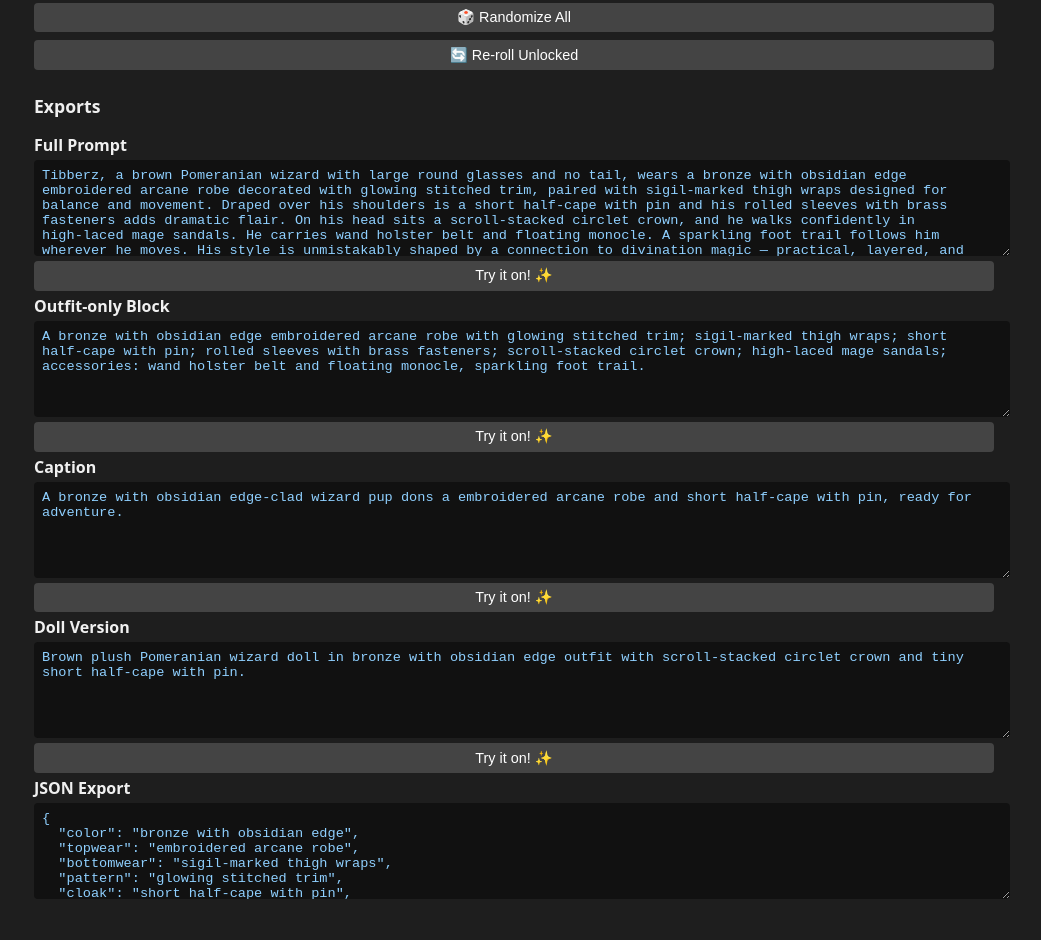
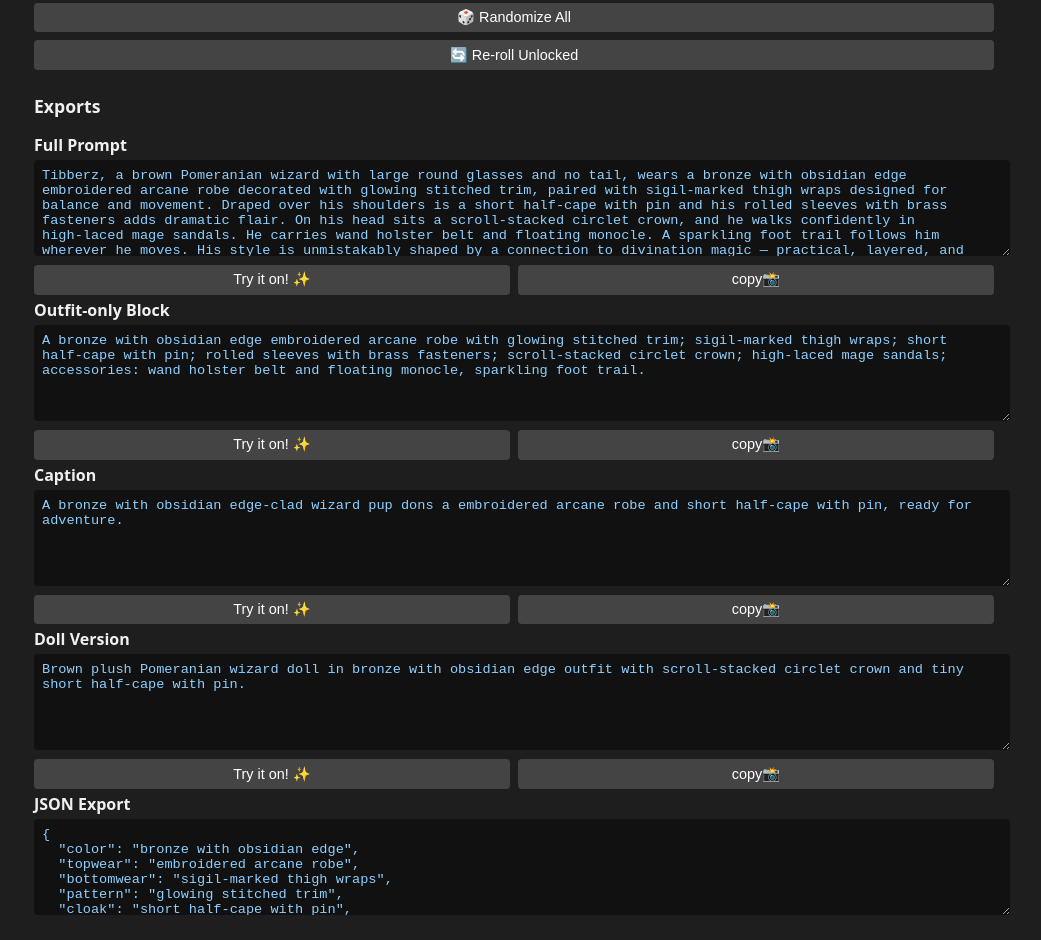
Before and after one commit to richiewg3/tibberz-prompt-generator, a plain HTML site: page index.html in a window 1280 px wide. Shown: the part 826-1766 px from the top of the page, without its empty margins (126-1167 px from the left). Drawn offline with Linux system fonts and the light colour scheme.

Commit message:
Add copy buttons for outputs

```diff
--- a/index.html
+++ b/index.html
@@ -57,9 +57,13 @@
       mapping.forEach(({ id, label }) => {
         const textarea = document.getElementById(id);
         if (!textarea) return;
-        const button = document.createElement('button');
-        button.textContent = label;
-        button.addEventListener('click', () => {
+
+        const group = document.createElement('div');
+        group.className = 'btn-group';
+
+        const tryBtn = document.createElement('button');
+        tryBtn.textContent = label;
+        tryBtn.addEventListener('click', () => {
           const prompt = textarea.value.trim();
           if (prompt) {
             const url =
@@ -68,7 +72,21 @@
             window.open(url, '_blank');
           }
         });
-        textarea.parentNode.insertBefore(button, textarea.nextSibling);
+
+        const copyBtn = document.createElement('button');
+        copyBtn.textContent = 'copy📸';
+        copyBtn.addEventListener('click', () => {
+          const prompt = textarea.value.trim();
+          if (prompt) {
+            navigator.clipboard.writeText(prompt).catch(err =>
+              console.error('Copy failed', err)
+            );
+          }
+        });
+
+        group.appendChild(tryBtn);
+        group.appendChild(copyBtn);
+        textarea.parentNode.insertBefore(group, textarea.nextSibling);
       });
     });
   </script>
--- a/style.css
+++ b/style.css
@@ -23,3 +23,5 @@ button:hover{background:var(--btn-h);}
 .outputs h2{margin:.25rem 0 1rem;font-size:1.1rem;}
 textarea{width:100%;min-height:80px;background:#111;color:var(--accent);border:none;border-radius:4px;padding:.5rem;font-family:monospace;font-size:.85rem;margin-top:.25rem;}
 .controls{display:flex;gap:.5rem;flex-wrap:wrap;margin:1rem 0;}
+.btn-group{display:flex;gap:.5rem;margin-top:.25rem;}
+.btn-group button{flex:1;}
```
